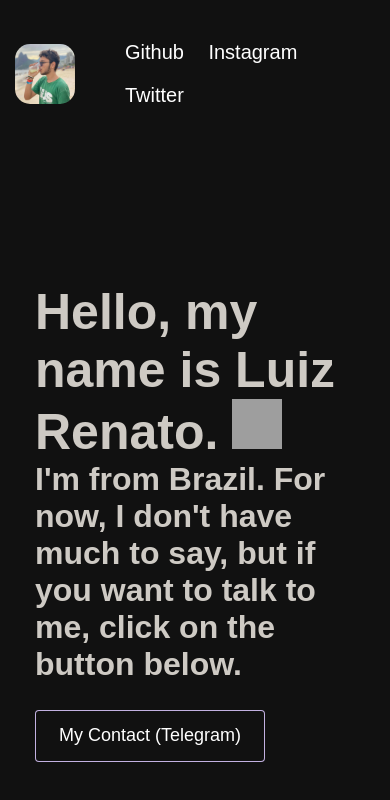
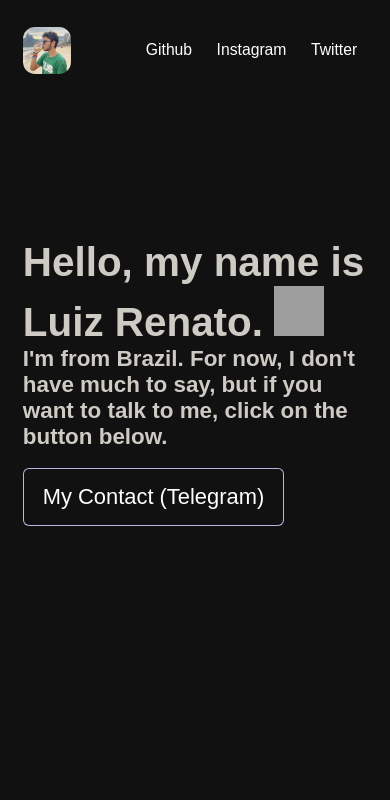
Before and after one commit to ruizlenato/ruizlenato.github.io, a plain HTML site: page index.html in a window 390 px wide. Drawn offline with Linux system fonts and the light colour scheme; grey boxes are pictures that could not be loaded; a web font is replaced by a local one.

Commit message:
Chore: Improves support for small screens

```diff
--- a/css/style.css
+++ b/css/style.css
@@ -7,6 +7,7 @@ body {
 	text-decoration: none;
 	margin: 0 auto;
 	padding: 15px;
+	max-height: 100vw;
 }
 
 header {
@@ -15,6 +16,8 @@ header {
 	align-items: center;
 	text-decoration: none;
 	justify-content: space-between;
+	margin-left: 2vw;
+	margin-right: 2vw;
 }
 
 /* Menu das redes sociais*/
@@ -22,7 +25,9 @@ li {
 	display: inline-block;
 	text-decoration: none;
 	margin: 10px;
-	font-size: 20px;
+	font-size: calc(13px + 0.7vw);
+	color: white;
+
 }
 
 a {
@@ -37,43 +42,41 @@ a:hover {
 
 /* Topbar */
 .topbar-img {
-	height: 60px;
-	width: 60px;
+	margin-top: calc(0.1px + 0.1vh);
+	height: calc(40px + 2vw);
+	width: calc(40px + 2vw);
 	border-radius: 25%;
 }
 
 
 main {
-	display: flex;
-	flex-direction: row;
-	margin-top: 150px;
-	margin-left: 20px;
+	margin-top: calc(150px + 1vw);
+	margin-left: 2vw;
+	margin-right: 2vw;
 }
 
 /* Texto no main */
-
 h1 {
-	font-size: 50px;
+	font-size: calc(33px + 1.9vw);
 	font-weight: bold;
 	margin: 0;
 }
 
 h2 {
 	margin-top: 0;
-	max-width: 950px;
-	font-size: 32px;
+	font-size: calc(15px + 1.9vw);
 }
 
 /* Botão de contato */
 .button {
-	font-size: 18px;
+	font-size: calc(18px + 1.0vw);
 	align-items: center;
 	display: inline-flex;
 	text-decoration: none;
 	box-sizing: border-box;
-	border-radius: 4px;
-	height: 52px;
-	padding: 0 24px;
+	border-radius: 6px;
+	height: calc(50px + 2vw);
+	padding: 0 20px;
 	-webkit-box-shadow: inset 0 0 0 1px #C3B1E1;
 	box-shadow: inset 0 0 0 1px #C3B1E1;
 }
```
